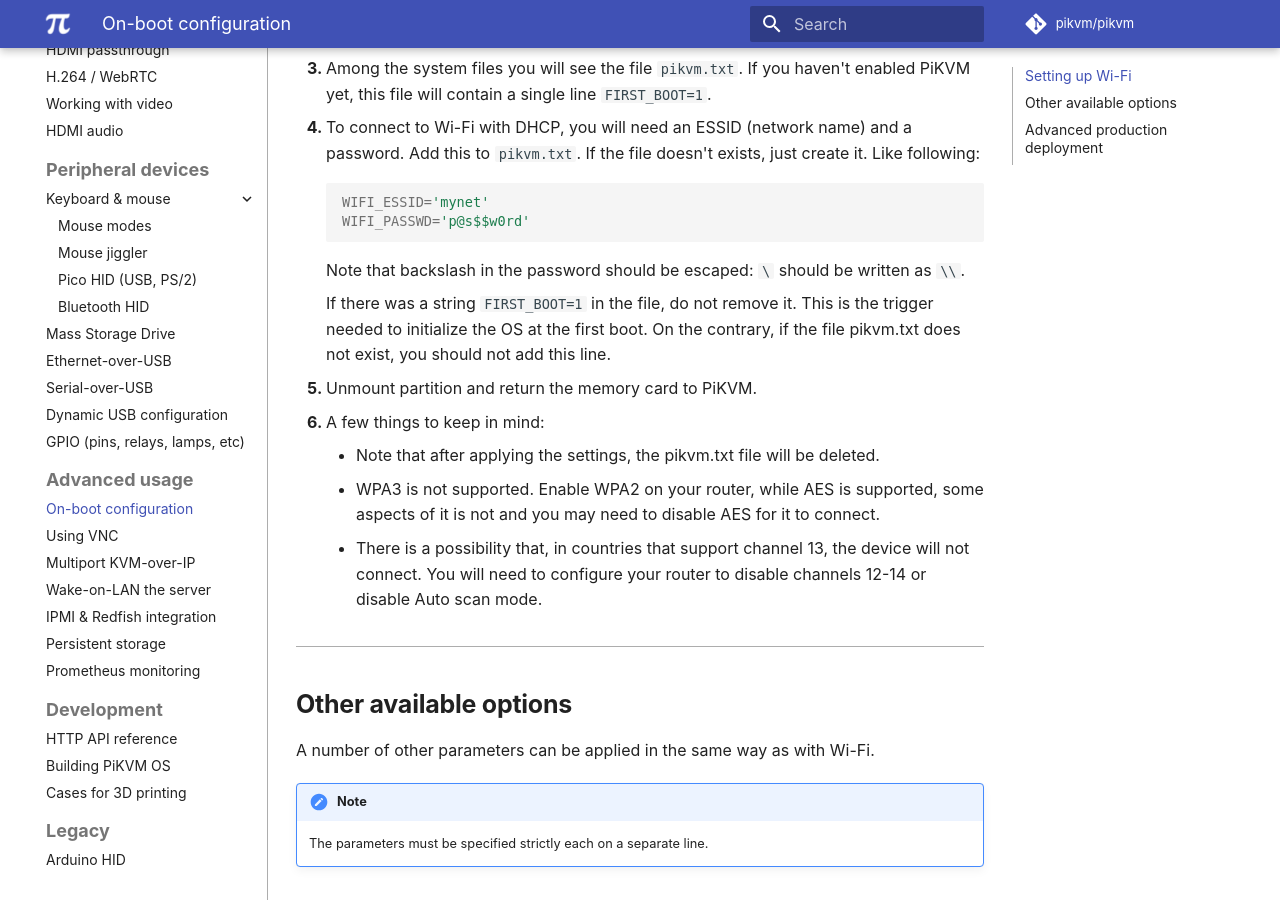
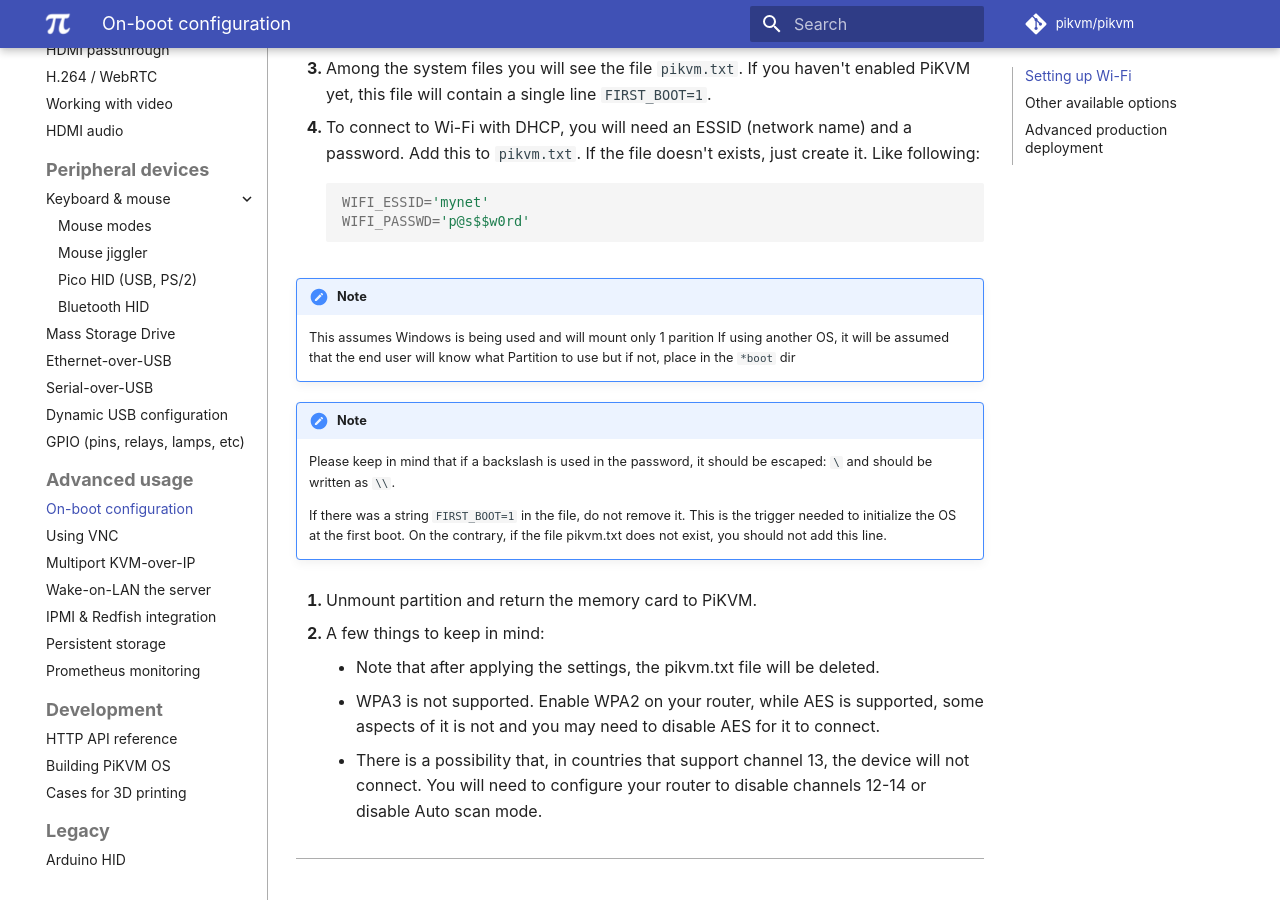
Before and after one commit to pikvm/pikvm, an MkDocs documentation site: the page built from docs/on_boot_config.md, in a window 1280 px wide and 900 px high, scrolled down 671 px. Built offline with MkDocs 1.6.1 and Material for MkDocs 9.7.7, drawn with Linux system fonts in a browser that asks for light colours; some web fonts are replaced; comment, search, counter and statistics services are not loaded.

Commit message:
Update on_boot_config.md
Added verbiage for clarity

````diff
--- a/docs/on_boot_config.md
+++ b/docs/on_boot_config.md
@@ -31,7 +31,12 @@
     WIFI_PASSWD='p@s$$w0rd'
     ```
 
-    Note that backslash in the password should be escaped: `\` should be written as `\\`.
+!!! note
+    This assumes Windows is being used and will mount only 1 parition
+    If using another OS, it will be assumed that the end user will know what Partition to use but if not, place in the `*boot` dir
+
+!!! note
+    Please keep in mind that if a backslash is used in the password, it should be escaped: `\` and should be written as `\\`.
 
     If there was a string `FIRST_BOOT=1` in the file, do not remove it.
     This is the trigger needed to initialize the OS at the first boot.
````
